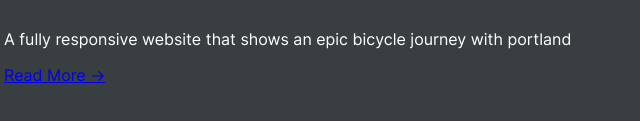
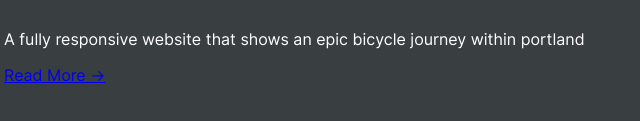
Before and after one commit to aishat-liasu/aishat-liasu.github.io, a Gatsby site: page /projects in a window 1280 px wide. Shown: the part 617-738 px from the top of the page, 76-716 px from the left. Built offline with nearby package versions, Linux system fonts and the light colour scheme; Gatsby itself is replaced by a stand-in of ours.

Commit message:
feat: update project card content

```diff
--- a/src/pages/projects.js
+++ b/src/pages/projects.js
@@ -17,7 +17,7 @@
     {
       frontmatter: {
         title: 'Portland to Portland',
-        description: 'A fully responsive website that shows an epic bicycle journey with portland',
+        description: 'A fully responsive website that shows an epic bicycle journey within portland',
         date: '2022-07-17T00:00:00.000Z',
       },
       id: '6801756b-0dee-5bf2-a359-f12465-878696',
```
